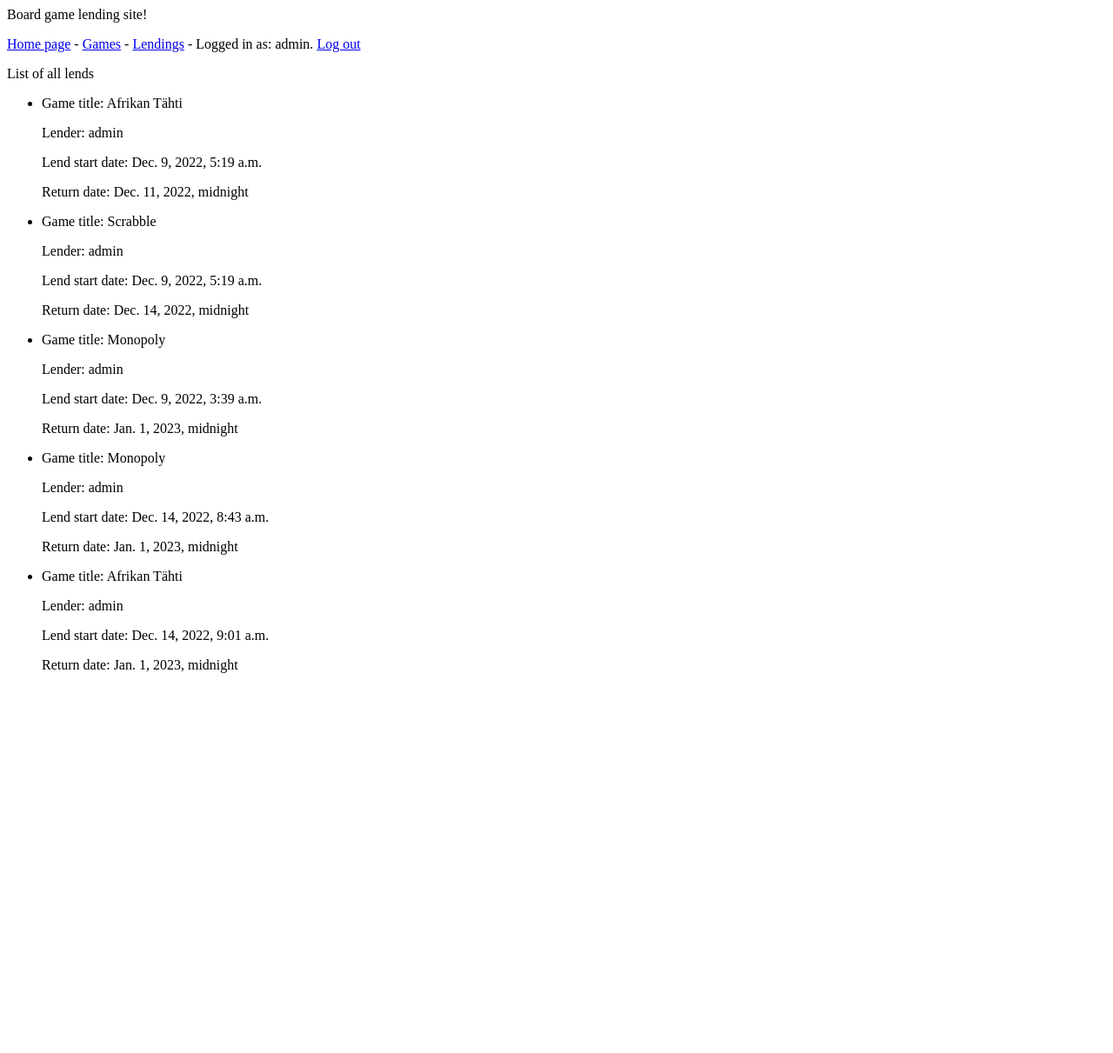
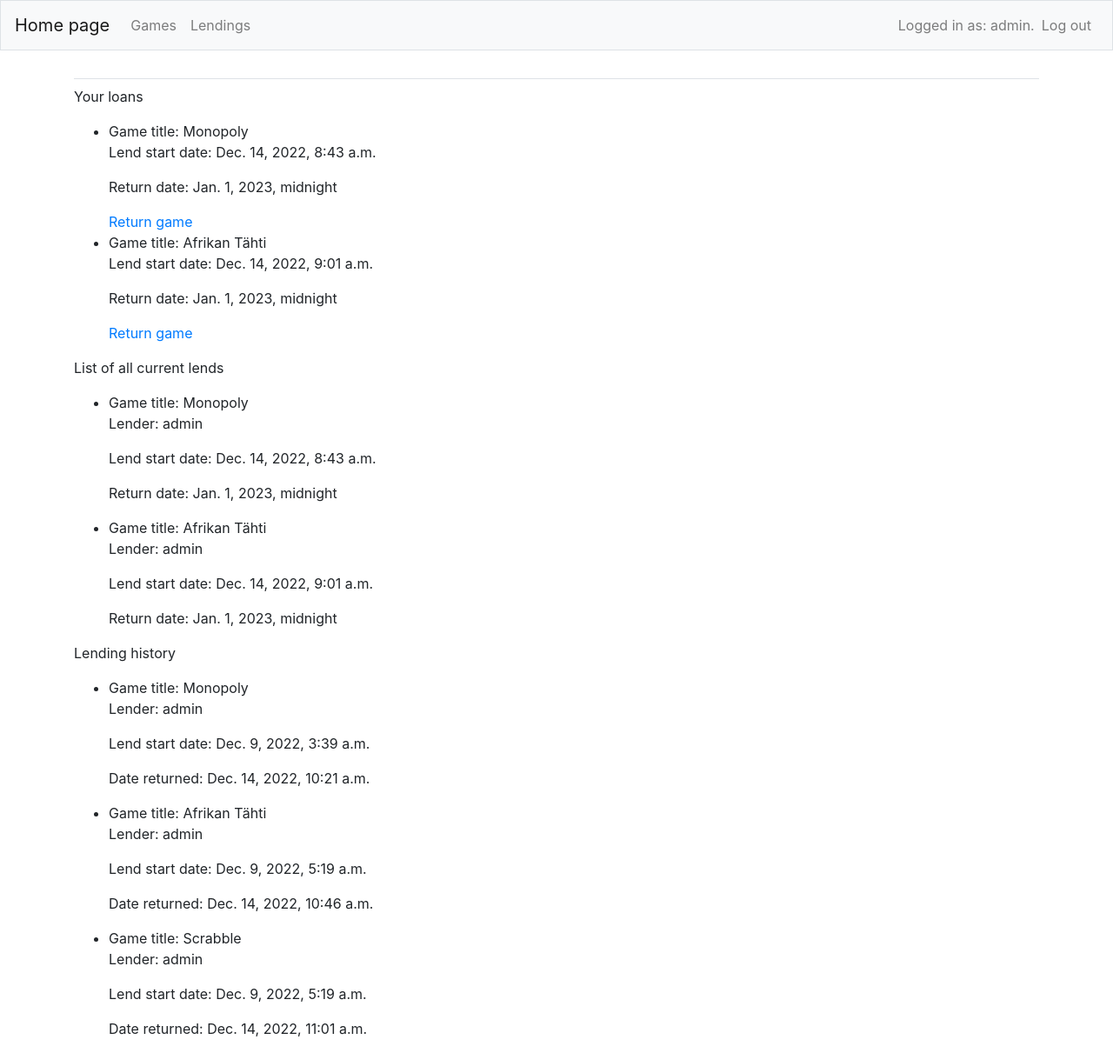
Before and after one commit to user12345421/G16-Board-Game-Site, a Django app: page /lendings/ in a window 1280 px wide. Shown: the whole page at 87% size. Before the commit the page ends 774 px from the top, so only its background shows below. Run offline with Django 4.2, Linux system fonts and the light colour scheme; a user stored in the database is signed in; data comes from the database, SQL or seed files in the repository; both versions use the stored data as it was after the commit; some libraries are stand-ins or nearby versions.

Commit message:
Styling and reworking lending. Now complete

```diff
--- a/boardgame_project/boardgame_project/settings.py
+++ b/boardgame_project/boardgame_project/settings.py
@@ -36,7 +36,7 @@ INSTALLED_APPS = [
     "users",
 
     #Third party apps
-    #TODO: Add django-bootstrap4 here!
+    "bootstrap4",
 
     "django.contrib.admin",
     "django.contrib.auth",
@@ -89,7 +89,7 @@ DATABASES = {
 
 
 #Redirect URL
-LOGIN_URL = 'users:login'
+
 
 # Password validation
 # https://docs.djangoproject.com/en/4.1/ref/settings/#auth-password-validators
--- a/boardgame_project/boardgame_site/forms.py
+++ b/boardgame_project/boardgame_site/forms.py
@@ -7,7 +7,7 @@ class BoardgameForm(forms.ModelForm):
 
     class Meta:
         model = Boardgame
-        fields = ['name', "genres", "summary", "available_to_lend",]
+        fields = ['name', "genres", "summary",]
 
 #Form for lending
 class LendingForm(forms.ModelForm):
--- a/boardgame_project/boardgame_site/models.py
+++ b/boardgame_project/boardgame_site/models.py
@@ -12,8 +12,10 @@ class Boardgame(models.Model):
     genres = models.CharField(max_length=400)
     #A brief summery of the game
     summary = models.CharField(max_length=500)
-    #Bool to check if game is avaible for lending
-    available_to_lend = models.BooleanField()
+
+    #NOT USED ANYMORE
+    available_to_lend = models.BooleanField(null=True)
+
     #Owner of the game
     owner = models.ForeignKey(User, on_delete=models.CASCADE, null=True)
     #Dates
--- a/boardgame_project/boardgame_site/templates/boardgame_site/base.html
+++ b/boardgame_project/boardgame_site/templates/boardgame_site/base.html
@@ -1,15 +1,77 @@
-<p>Board game lending site!</p>
+{% load bootstrap4 %}
 
-<a href="{% url 'boardgame_site:index' %}">Home page</a> -
-<a href="{% url 'boardgame_site:games' %}">Games</a> -
-<a href="{% url 'boardgame_site:lendings' %}">Lendings</a> -
-{% if user.is_authenticated %}
-    Logged in as: {{ user.username }}.
-<a href="{% url 'users:logout' %}">Log out</a>
-{% else %}
-<a href="{% url 'users:register' %}">Register</a> -
-<a href="{% url 'users:login' %}">Log in</a>
-<p>You are not logged in. Your experience may be limited.</p>
-{% endif %}
+<!doctype html>
+<html lang="en">
+<head>
+    <meta charset="utf-8">
+    <meta name="viewport" content="width=device-width, initial-scale=1,
+    shrink-to-fit=no">
+    <title>Boardgame lending site!</title>
 
-{% block content %}{% endblock content %}
+    {% bootstrap_css %}
+    {% bootstrap_javascript jquery='full' %}
+
+</head>
+<body>
+
+    <nav class="navbar navbar-expand-md navbar-light bg-light mb-4 border">
+
+        <a class="navbar-brand" href="{% url 'boardgame_site:index'%}">
+            Home page
+        </a>
+
+        <button class="navbar-toggler" type="button" data-toggle="collapse"
+                data-target="#navbarCollapse" aria-controls="navbarCollapse"
+                aria-expanded="false" aria-label="Toggle navigation">
+            <span class="navbar-toggler-icon"></span>
+        </button>
+        <div class="collapse navbar-collapse" id="navbarCollapse">
+            <ul class="navbar-nav mr-auto">
+                <li class="nav-item">
+                    <a class="nav-link" href="{% url 'boardgame_site:games'%}">
+                        Games
+                    </a>
+                </li>
+                <li class="nav-item">
+                    <a class="nav-link" href="{% url 'boardgame_site:lendings'%}">
+                        Lendings
+                    </a>
+                </li>
+            </ul>
+            <ul class="navbar-nav ml-auto">
+                {% if user.is_authenticated %}
+                <li class="nav-item">
+                    <span class="navbar-text" }">Logged in as: {{ user.username }}.</span>
+                </li>
+                <li class="nav-item">
+                    <a class="nav-link" href="{% url 'users:logout' %}">Log out</a>
+                </li>
+                {% else %}
+                <li class="nav-item">
+                    <a class="nav-link" href="{% url 'users:register' %}">Register</a>
+                </li>
+                <li class="nav-item">
+                    <a class="nav-link" href="{% url 'users:login' %}">Log in</a>
+                </li>
+                <li class="nav-item">
+                    <span class="navbar-text" }">You are not logged in. Your experience may be limited.</span>
+                </li>
+
+                {% endif %}
+            </ul>
+        </div>
+
+    </nav>
+
+    <main role="main" class="container">
+        <div class="pb-2 mb-2 border-bottom">
+            {% block page_header %}{% endblock page_header %}
+        </div>
+        <div>
+            {% block content %}{% endblock content %}
+        </div>
+    </main>
+
+</body>
+
+</html>
--- a/boardgame_project/boardgame_site/templates/boardgame_site/lendings.html
+++ b/boardgame_project/boardgame_site/templates/boardgame_site/lendings.html
@@ -1,9 +1,25 @@
 {% extends 'boardgame_site/base.html' %}
 {% block content %}
-<p>List of all lends</p>
+
 
 {% if user.is_authenticated %}
 
+<p>Your loans</p>
+<ul>
+    {% for ownLend in ownLends %}
+    <li>
+        Game title: {{ ownLend.game.name }}</a>
+        <p>Lend start date: {{ ownLend.lend_start_date }}</p>
+        <p>Return date: {{ ownLend.return_date }}</p>
+        <a href="{% url 'boardgame_site:return_game' ownLend.id %}">Return game</a>
+    </li>
+    {% empty %}
+    <li>You have no games on loan. Go loan some! </li>
+    {% endfor %}
+</ul>
+
+
+<p>List of all current lends</p>
 <ul>
     {% for lend in lends %}
     <li>
@@ -17,6 +33,22 @@
     {% endfor %}
 </ul>
 
+<p>Lending history</p>
+<ul>
+    {% for lend in returnedLends %}
+    <li>
+        Game title: {{ lend.game.name }}</a>
+        <p>Lender: {{ lend.lender }}</p>
+        <p>Lend start date: {{ lend.lend_start_date }}</p>
+        <p>Date returned: {{ lend.received_game_date }}</p>
+    </li>
+    {% endfor %}
+</ul>
+
+{% else %}
+<li>Login in to see the lends </li>
+
+
 {% endif %}
 
 
--- a/boardgame_project/boardgame_site/urls.py
+++ b/boardgame_project/boardgame_site/urls.py
@@ -22,5 +22,6 @@ urlpatterns = [
     path('lendings/', views.lendings, name='lendings'),
     #Page for lending games
     path("lend_game/<int:game_id>", views.lend_game, name="lend_game"),
-
+    #Page for returning lent games
+    path("return_game/<int:lend_id>", views.return_game, name="return_game"),
 ]
--- a/boardgame_project/boardgame_site/views.py
+++ b/boardgame_project/boardgame_site/views.py
@@ -1,5 +1,6 @@
 from django.shortcuts import render, redirect
 from django.contrib.auth.decorators import login_required
+from datetime import datetime
 from .models import Boardgame, Lending
 from .forms import BoardgameForm, LendingForm
 from django.http import Http404
@@ -15,24 +16,30 @@ def games(request):
     games = Boardgame.objects.order_by("date_added")
     #Fetching all lends that havent been returned
     currentLends = Lending.objects.filter(received_game_date__isnull = True)
-    #Checking how many books the user has on loan
-    userLendCount = currentLends.filter(lender = request.user).count()
 
-    #If user has 3 on loan set the variable to true. Else to false
-    if userLendCount >= 3:
-        hasExceededLendingLimit = True
+    #Checking if user is logged in
+    if request.user.is_authenticated:
+        #Fetching and counting all lends by user that havent been returned
+        loanCount = currentLends.filter(lender = request.user).count()
     else:
-        hasExceededLendingLimit = False
+        loanCount = None
+
 
     #Passing all these to html page
-    context = {"games": games, "lends": currentLends, "limitExceeded": hasExceededLendingLimit}
+    context = {"games": games, "lends": currentLends, "loanCount": loanCount}
     return render(request, "boardgame_site/games.html", context)
 
 @login_required
 def game(request, game_id):
     """"Show a single game"""
     game = Boardgame.objects.get(id=game_id)
-    context = {"game": game}
+
+    lends = Lending.objects.filter(game = game_id)
+
+    #Fetching and counting all lends by user that havent been returned
+    loanCount = Lending.objects.filter(received_game_date__isnull = True, lender = request.user).count()
+
+    context = {"game": game, "lends": lends, "loanCount": loanCount}
     return render(request, "boardgame_site/game.html", context)
 
 @login_required
@@ -93,8 +100,21 @@ def lend_game(request, game_id):
     """Lend a boardgame"""
     gameObj = Boardgame.objects.get(id=game_id)
 
-    #Checks the amount of lends the user has
-    userLendCount = Lending.objects.filter(lender = request.user, ).count()
+    #Fetching all lends that havent been returned yet
+    currentLends = Lending.objects.filter(received_game_date__isnull = True)
+
+    #Fetch all unreturned lends that are lent by the user
+    userLends = currentLends.filter(lender = request.user)
+
+    #Checking users lend count
+    userLendCount = userLends.count()
+
+    #Check if the game is already lent and not returned
+
+    if currentLends.filter(game=gameObj):
+
+        return redirect("boardgame_site:games")
+
 
     if request.method != "POST":
         #Runs when no data is submitted. Creates a blank form
@@ -119,8 +139,38 @@ def lend_game(request, game_id):
 #No login needed to see this
 def lendings(request):
     """"See all current lends"""
-    lends = Lending.objects.order_by("return_date")
+
+    #Checking if user is logged in
+    if request.user.is_authenticated:
+        #Fetching all lends by user that havent been returned
+        owned = Lending.objects.filter(lender = request.user, received_game_date__isnull = True)
+    else:
+        owned = None
+
+
+    #All lends sorted by return_date
+    returnedLends = Lending.objects.filter(received_game_date__isnull = False)
+    lends = Lending.objects.filter(received_game_date__isnull = True).order_by("return_date")
 
     #Passing the lends
-    context = {"lends": lends}
+    context = {"lends": lends, "ownLends": owned, "returnedLends": returnedLends}
     return render(request, "boardgame_site/lendings.html", context)
+
+@login_required
+def return_game(request, lend_id):
+    """Return a lent boardgame"""
+
+    #The lend obj
+    lend = Lending.objects.get(id=lend_id)
+
+    #Checking if the lend is made by the user
+    if lend.lender != request.user:
+        raise Http404
+    #Sets the return date to today. Making the lend completed.
+    if request.method != "POST":
+
+        lend.received_game_date = datetime.now()
+
+        #Save the changes
+        lend.save()
+        return redirect("boardgame_site:lendings")
```
Also changed, not shown: boardgame_project/boardgame_site/templates/boardgame_site/game.html (+42 -10 lines), boardgame_project/boardgame_site/templates/boardgame_site/games.html (+39 -33 lines), boardgame_project/boardgame_site/templates/boardgame_site/index.html (+12 -4 lines), boardgame_project/boardgame_site/templates/boardgame_site/return_game.html (added, +14 -0 lines), boardgame_project/boardgame_site/migrations/0008_alter_boardgame_available_to_lend.py (added), boardgame_project/db.sqlite3.
